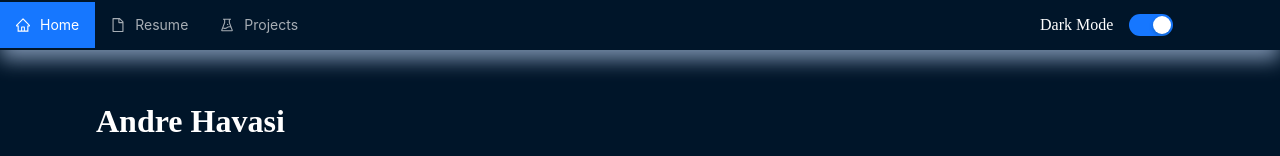
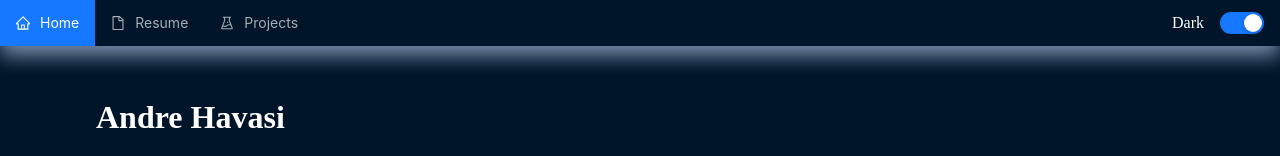
Before and after one commit to ahavasi/ahavasi.github.io, a React (Vite) app: page / in a window 1280 px wide. Shown: the top 156 px of the page. Built offline with nearby package versions, Linux system fonts and the light colour scheme; grey boxes are pictures that could not be loaded; the HTML template or start-up script is replaced by a standard one.

Commit message:
updated navbar toggle

```diff
--- a/src/App.css
+++ b/src/App.css
@@ -1,6 +1,5 @@
 .main-body {
-  /* max-width: 1280px; */
-  margin: 0 auto;
+  margin: 0;
   padding: 2rem;
 }
 
--- a/src/components/Navbar/Navbar.css
+++ b/src/components/Navbar/Navbar.css
@@ -25,3 +25,10 @@
 .mode {
   margin: 1rem;
 }
+
+.darkmode-wrapper {
+  display: flex;
+  align-items: center;
+  max-height: 40px;
+  margin-right: 1rem;
+}
--- a/src/components/Navbar/Navbar.jsx
+++ b/src/components/Navbar/Navbar.jsx
@@ -57,10 +57,12 @@ export default function Navbar(props) {
         mode="horizontal"
         theme={props.darkMode ? "dark" : "light"}
         items={items}
-        style={{ width: "80%" }}
+        style={{ width: "93%" }}
       />
-      <p className="mode">{props.darkMode ? "Dark Mode" : "Light Mode"}</p>
-      <Switch defaultChecked onChange={props.onChangeDarkMode} />
+      <div className="darkmode-wrapper">
+        <p className="mode">{props.darkMode ? "Dark" : "Light"}</p>
+        <Switch defaultChecked onChange={props.onChangeDarkMode} />
+      </div>
     </div>
   );
 }
```
